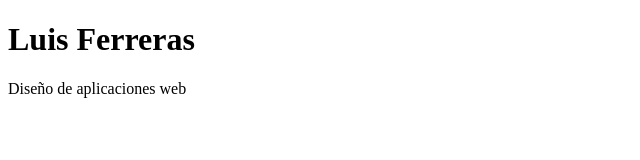
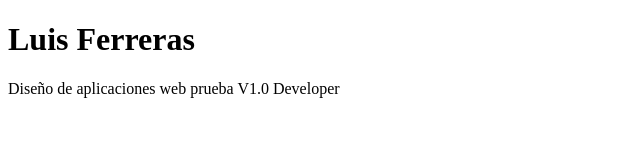
Before and after one commit to LuisFerrGon/208DAWProyectoDAW, a plain HTML site: page index.html in a window 1280 px wide. Shown: the whole page, without its empty margins (0-640 px from the left). Drawn offline with Linux system fonts and the light colour scheme.

Commit message:
V1.0 Developer

```diff
--- a/index.html
+++ b/index.html
@@ -10,7 +10,7 @@
             <h1>Luis Ferreras</h1>
         </header>
         <main>
-            Diseño de aplicaciones web
+            Diseño de aplicaciones web prueba V1.0 Developer
         </main>
     </body>
 </html>
```
